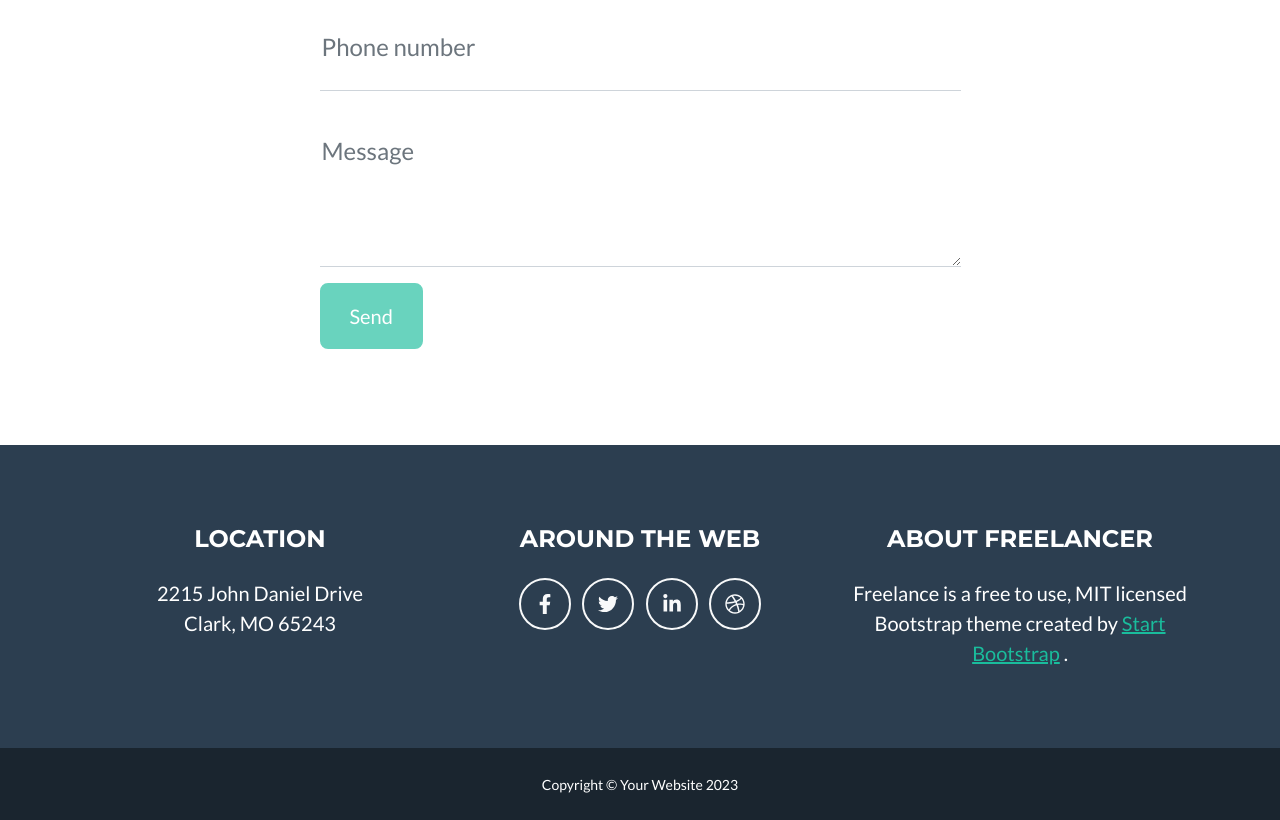
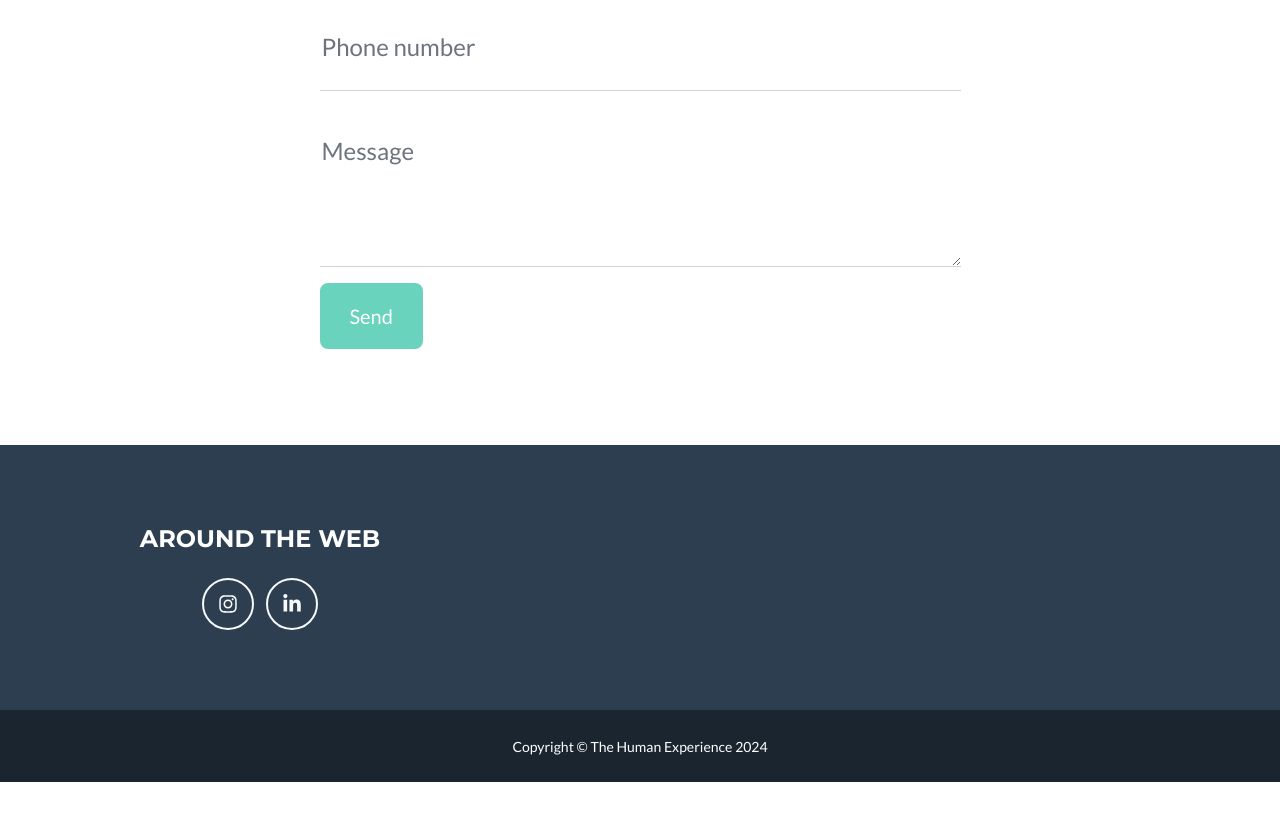
Before and after one commit to abanerjee1564/Final_Project, a plain HTML site: page index.html in a window 1280 px wide. Shown: the part 3183-4003 px from the top of the page. After the commit the page ends 3965 px from the top, so only its background shows below. Drawn offline with nearby package versions, Linux system fonts and the light colour scheme.

Commit message:
Update index.html

```diff
--- a/index.html
+++ b/index.html
@@ -221,38 +221,18 @@
         <footer class="footer text-center">
             <div class="container">
                 <div class="row">
-                    <!-- Footer Location-->
-                    <div class="col-lg-4 mb-5 mb-lg-0">
-                        <h4 class="text-uppercase mb-4">Location</h4>
-                        <p class="lead mb-0">
-                            2215 John Daniel Drive
-                            <br />
-                            Clark, MO 65243
-                        </p>
-                    </div>
                     <!-- Footer Social Icons-->
                     <div class="col-lg-4 mb-5 mb-lg-0">
                         <h4 class="text-uppercase mb-4">Around the Web</h4>
-                        <a class="btn btn-outline-light btn-social mx-1" href="#!"><i class="fab fa-fw fa-facebook-f"></i></a>
-                        <a class="btn btn-outline-light btn-social mx-1" href="#!"><i class="fab fa-fw fa-twitter"></i></a>
+                        <a class="btn btn-outline-light btn-social mx-1" href="#!"><i class="fab fa-fw fa-instagram"></i></a>
                         <a class="btn btn-outline-light btn-social mx-1" href="#!"><i class="fab fa-fw fa-linkedin-in"></i></a>
-                        <a class="btn btn-outline-light btn-social mx-1" href="#!"><i class="fab fa-fw fa-dribbble"></i></a>
-                    </div>
-                    <!-- Footer About Text-->
-                    <div class="col-lg-4">
-                        <h4 class="text-uppercase mb-4">About Freelancer</h4>
-                        <p class="lead mb-0">
-                            Freelance is a free to use, MIT licensed Bootstrap theme created by
-                            <a href="http://startbootstrap.com">Start Bootstrap</a>
-                            .
-                        </p>
                     </div>
                 </div>
             </div>
         </footer>
         <!-- Copyright Section-->
         <div class="copyright py-4 text-center text-white">
-            <div class="container"><small>Copyright &copy; Your Website 2023</small></div>
+            <div class="container"><small>Copyright &copy; The Human Experience 2024</small></div>
         </div>
         <!-- Portfolio Modals-->
         <!-- Portfolio Modal 1-->
```
